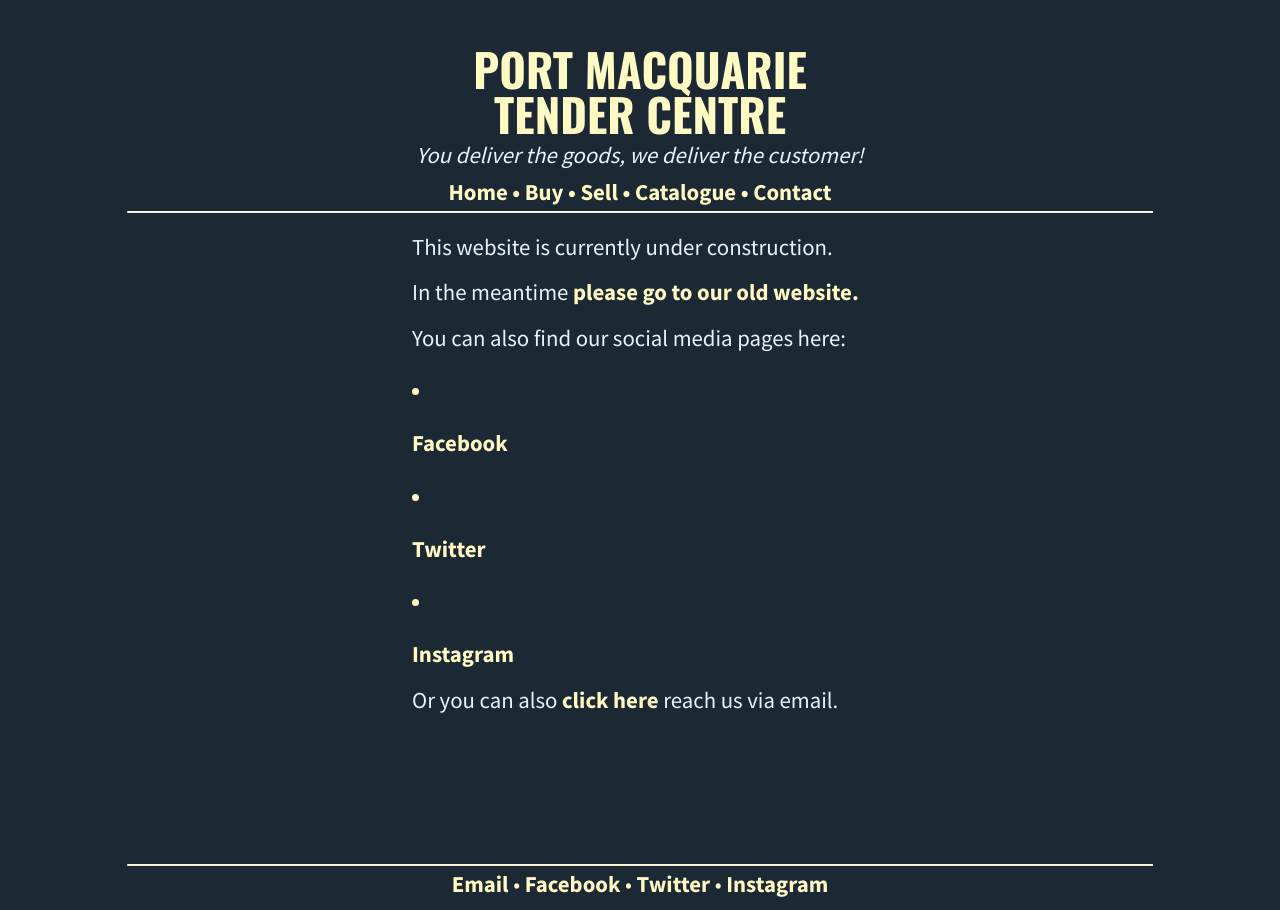
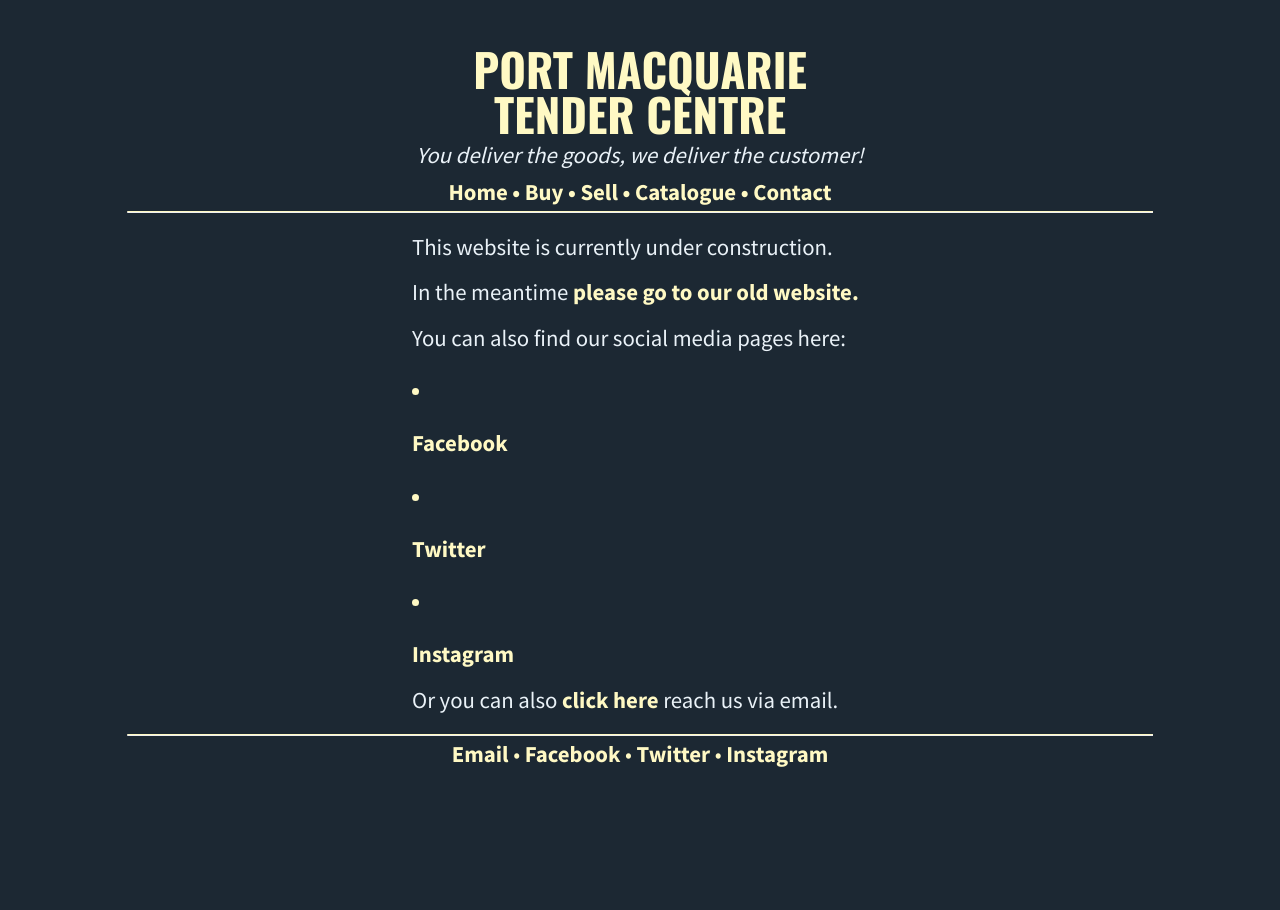
Before and after one commit to tendercentre/tendercentre.github.io, a Jekyll site: the page built from index.md, in a window 1280 px wide. Built offline with Jekyll 4.4.1, drawn with Linux system fonts in a browser that asks for light colours.

Commit message:
Fixed footer CSS

```diff
--- a/css/main.css
+++ b/css/main.css
@@ -72,4 +72,4 @@ nav { display: block; color: #fff9c4; font-weight: bold; padding-left: 4px; padd
 /* Footer styling */
 hr { width: 80%; margin: auto; border-top: 1px solid #fff9c4; padding: 0; }
 
-footer { position:absolute; bottom: 0; color: #fff9c4; text-align: center; height: 2em; width: 100%; }
+footer { color: #fff9c4; text-align: center; height: 2em; width: 100%; }
```
